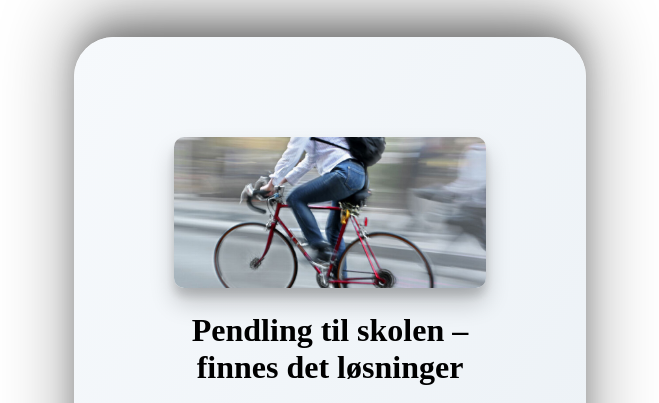
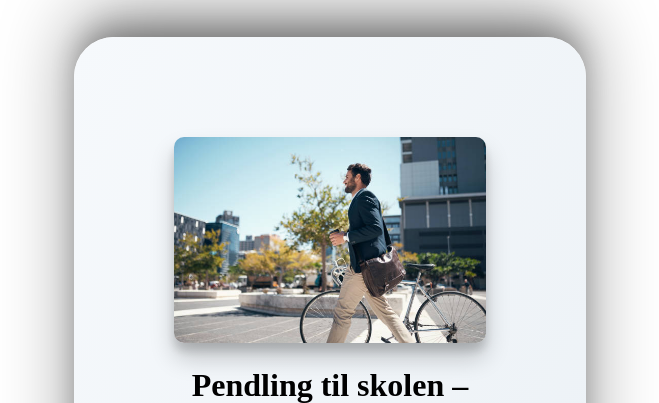
Before and after one commit to WarisTheDon/Kommukinkasjon-Gruppe-oppgave-1, a plain HTML site: page index.html in a window 1280 px wide. Shown: the part 2160-2563 px from the top of the page, without its empty margins (310-969 px from the left). Drawn offline with Linux system fonts and the light colour scheme.

Commit message:
nytt pendling artikekl 2 bilder

```diff
--- a/index.html
+++ b/index.html
@@ -58,7 +58,7 @@
 
 <section class="content-border2">
 
-    <img src="Bilder/pendling.webp" alt="">
+    <img src="Bilder/pendling2.jpg" alt="">
     <h2>Pendling til skolen – finnes det løsninger</h2>
     <p>For studenter som pendler fra Sarpsborg til Høgskolen i Østfold, er reisen mer enn bare transport –
          det er en daglig utfordring. Bussene går kun én gang i timen, og en forsinkelse kan føre til betydelige konsekvenser for både
```
Also changed, not shown: Bilder/pendling2.jpg (added), back.css (line endings or trailing spaces).
